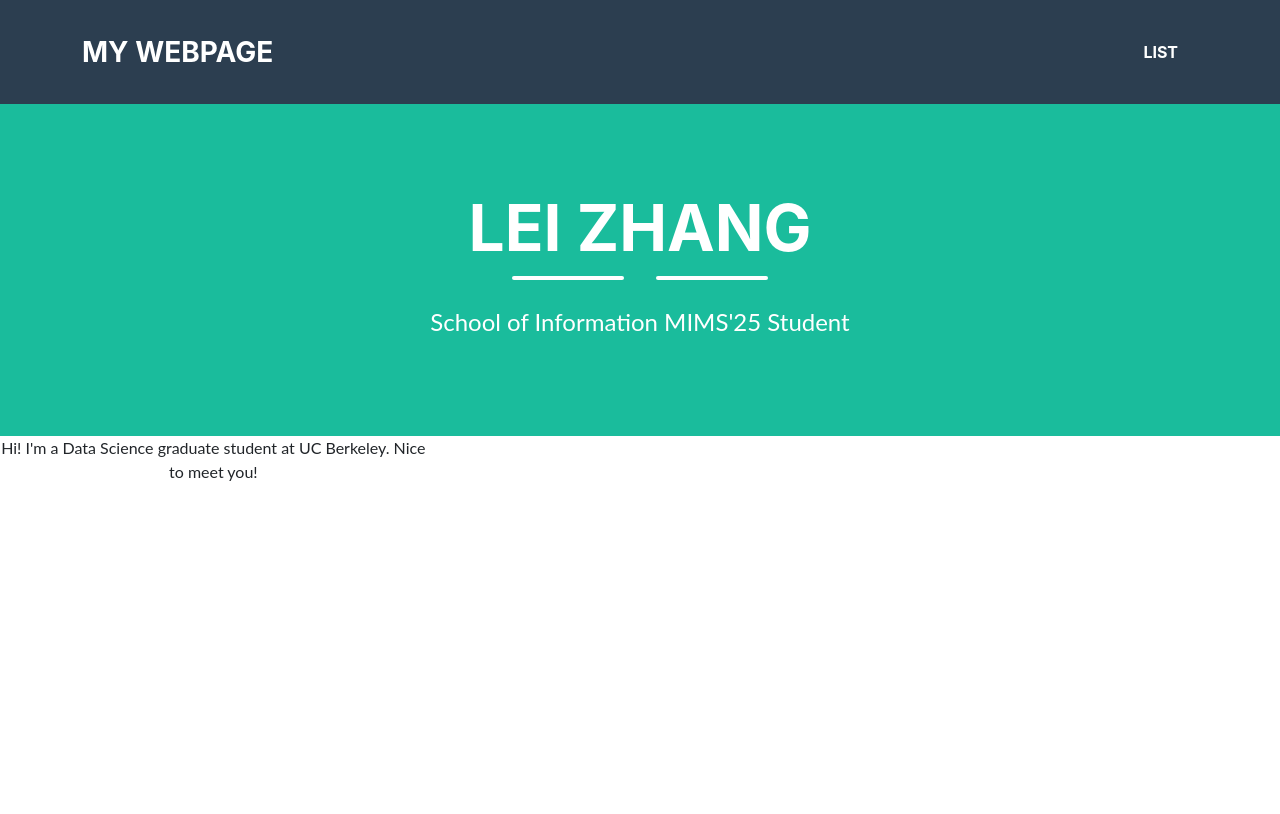
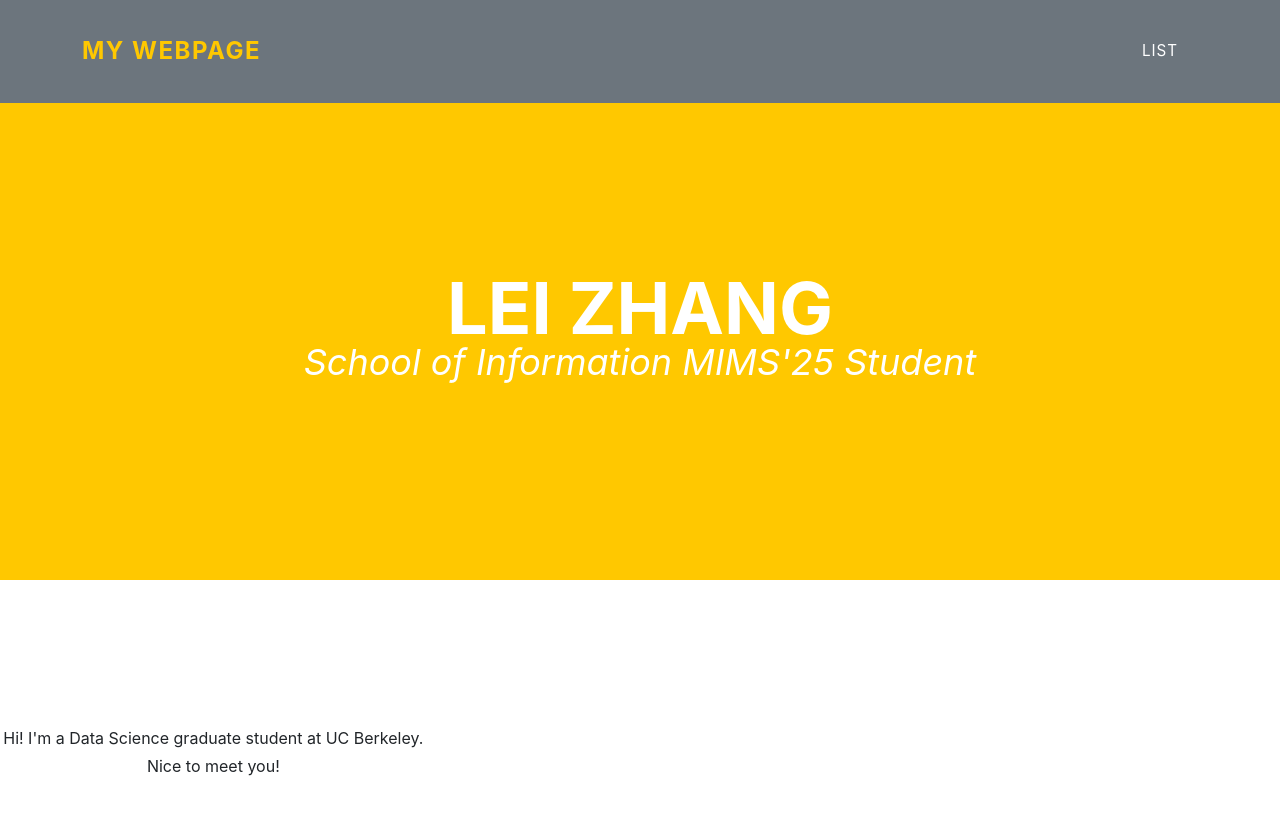
Before and after one commit to lei117/lei117.github.io, a plain HTML site: page index.html in a window 1280 px wide. Drawn offline with Linux system fonts and the light colour scheme.

Commit message:
3rd update
3rd update

```diff
--- a/index.html
+++ b/index.html
@@ -1,7 +1,7 @@
 <!DOCTYPE HTML>
 <html>
     <header>
-        <link rel="stylesheet" href="style.css">
+        <link rel="stylesheet" href="Example_CSS_Style Templates/style1.css">
         <link rel="stylesheet" href="table_style.css">
         <title>My Webpage Title</title>
     </header>
```
Also changed, not shown: list.html (+1 -1 lines), 2 other files.
